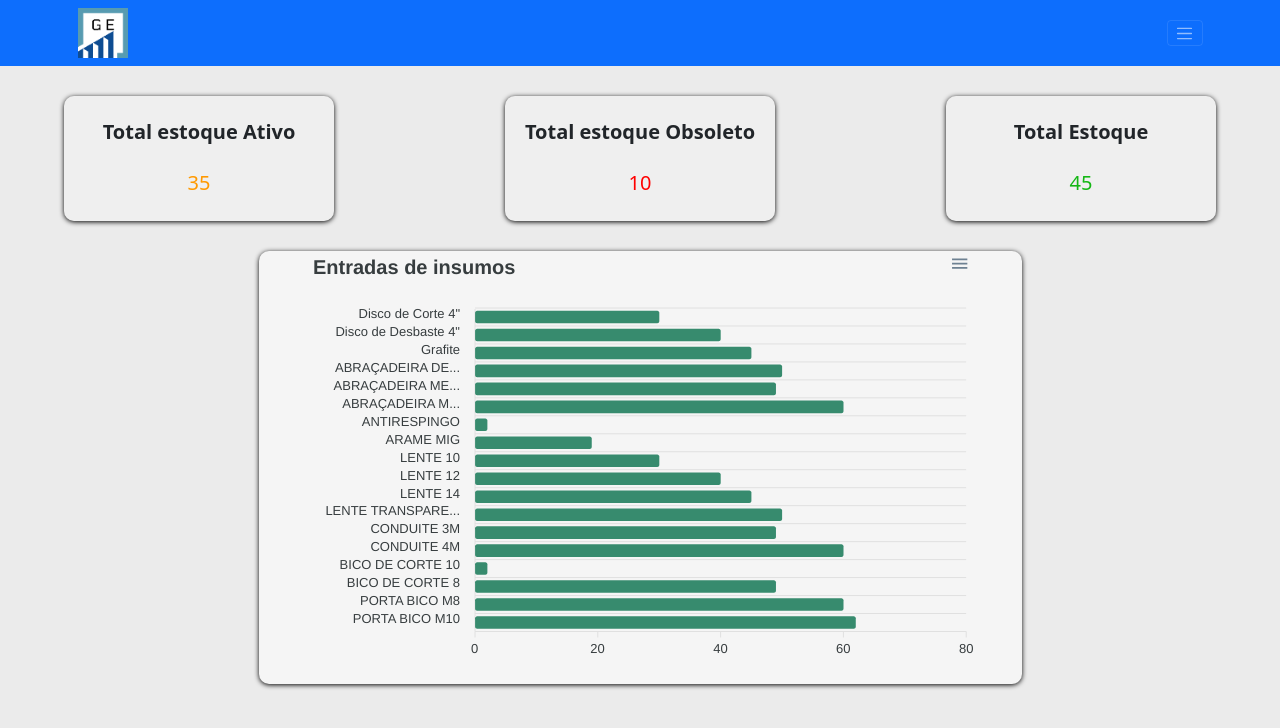
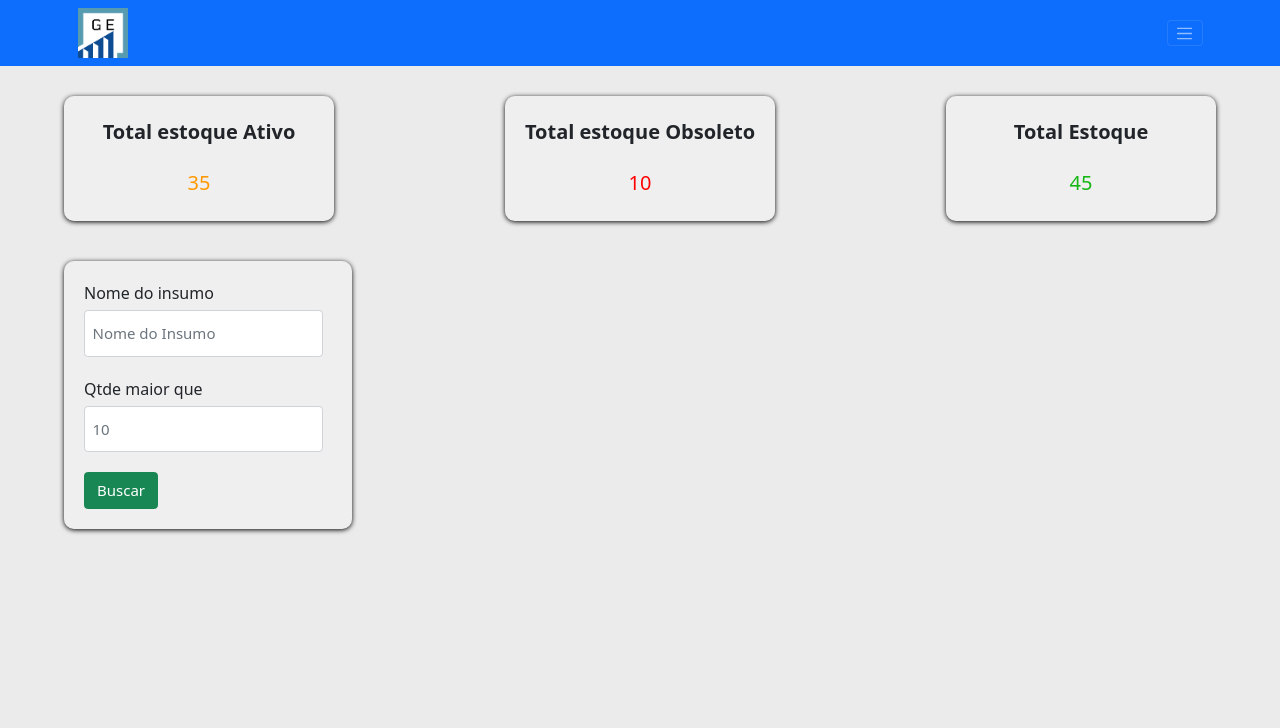
Before and after one commit to YagoFogaca/CE-FRONT, a React (Vite) app in the folder client/: page /homepage in a window 1280 px wide. Shown: the top 728 px of the page. Built offline with nearby package versions, Linux system fonts and the light colour scheme.

Commit message:
feat: implementação da section para busca de um insumo para analise

```diff
--- /dev/null
+++ b/client/src/components/forms/index.SectionsInfos.tsx
@@ -0,0 +1,24 @@
+import Form from 'react-bootstrap/Form';
+import ButtonToolbar from 'react-bootstrap/ButtonToolbar';
+import Button from 'react-bootstrap/Button';
+import './style.forms.css';
+
+export function FormSectionInfos() {
+  return (
+    <Form className="formSection">
+      <Form.Group controlId="nome">
+        <Form.Label className="labelSection">Nome do insumo</Form.Label>
+        <Form.Control type="text" placeholder="Nome do Insumo" />
+      </Form.Group>
+      <Form.Group controlId="nome">
+        <Form.Label className="labelSection">Qtde maior que</Form.Label>
+        <Form.Control type="number" placeholder="10" />
+      </Form.Group>
+      <ButtonToolbar className="mb-3 marginFormat">
+        <Button variant="success" type="submit">
+          Buscar
+        </Button>
+      </ButtonToolbar>
+    </Form>
+  );
+}
--- a/client/src/components/forms/style.forms.css
+++ b/client/src/components/forms/style.forms.css
@@ -17,3 +17,24 @@ button.btn {
 .mb-3 {
   gap: 2rem;
 }
+
+div.marginFormat {
+  margin-bottom: 0rem !important;
+}
+
+.formSection {
+  width: 25%;
+  min-width: 220px;
+  display: flex;
+  align-items: flex-end;
+  flex-wrap: wrap;
+  gap: 20px;
+  background-color: #f5f5f55e;
+  border-radius: 10px;
+  box-shadow: 0px 1px 5px #000;
+  padding: 20px;
+}
+
+.labelSection {
+  font-size: 16px;
+}
--- /dev/null
+++ b/client/src/components/section-infos-homepage/index.SectionHomepage.tsx
@@ -0,0 +1,10 @@
+import * as C from './style.SectionHomepage';
+import { FormSectionInfos } from '../forms/index.SectionsInfos';
+
+export function SectionInfos() {
+  return (
+    <C.SectionInfos>
+      <FormSectionInfos />
+    </C.SectionInfos>
+  );
+}
--- /dev/null
+++ b/client/src/components/section-infos-homepage/style.SectionHomepage.ts
@@ -0,0 +1,6 @@
+import styled from 'styled-components';
+
+export const SectionInfos = styled.section`
+  width: 90%;
+  margin-top: 20px;
+`;
--- a/client/src/pages/homepage/index.homepage.tsx
+++ b/client/src/pages/homepage/index.homepage.tsx
@@ -1,6 +1,7 @@
 import { Chart } from '../../components/chart/index.chart';
 import { DivInfos } from '../../components/div-infos-homepage/index.divInfosHomepage';
 import { Header } from '../../components/header/index.header';
+import { SectionInfos } from '../../components/section-infos-homepage/index.SectionHomepage';
 import * as C from './style.homege';
 
 export function Homepage() {
@@ -34,14 +35,15 @@ export function Homepage() {
       <Header />
       <C.SectionHomepageS>
         <DivInfos />
-        <Chart
+        <SectionInfos />
+        {/* <Chart
           id={'entradas-insumo'}
           colors={['#177958']}
           categories={categories}
           text={'Entradas de insumos'}
           name={'Qtde de Entrada'}
           data={data}
-        />
+        /> */}
       </C.SectionHomepageS>
     </>
   );
```
